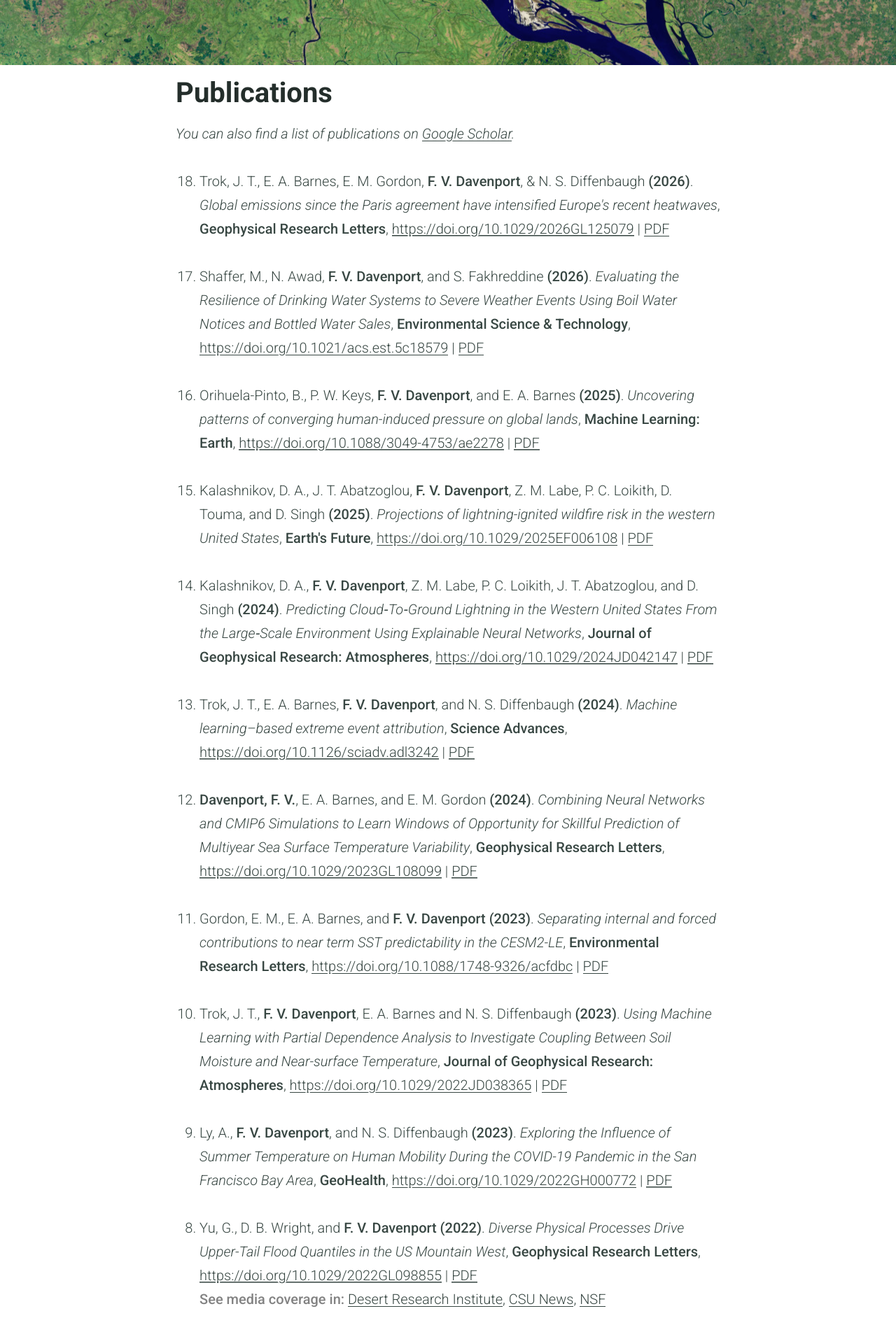
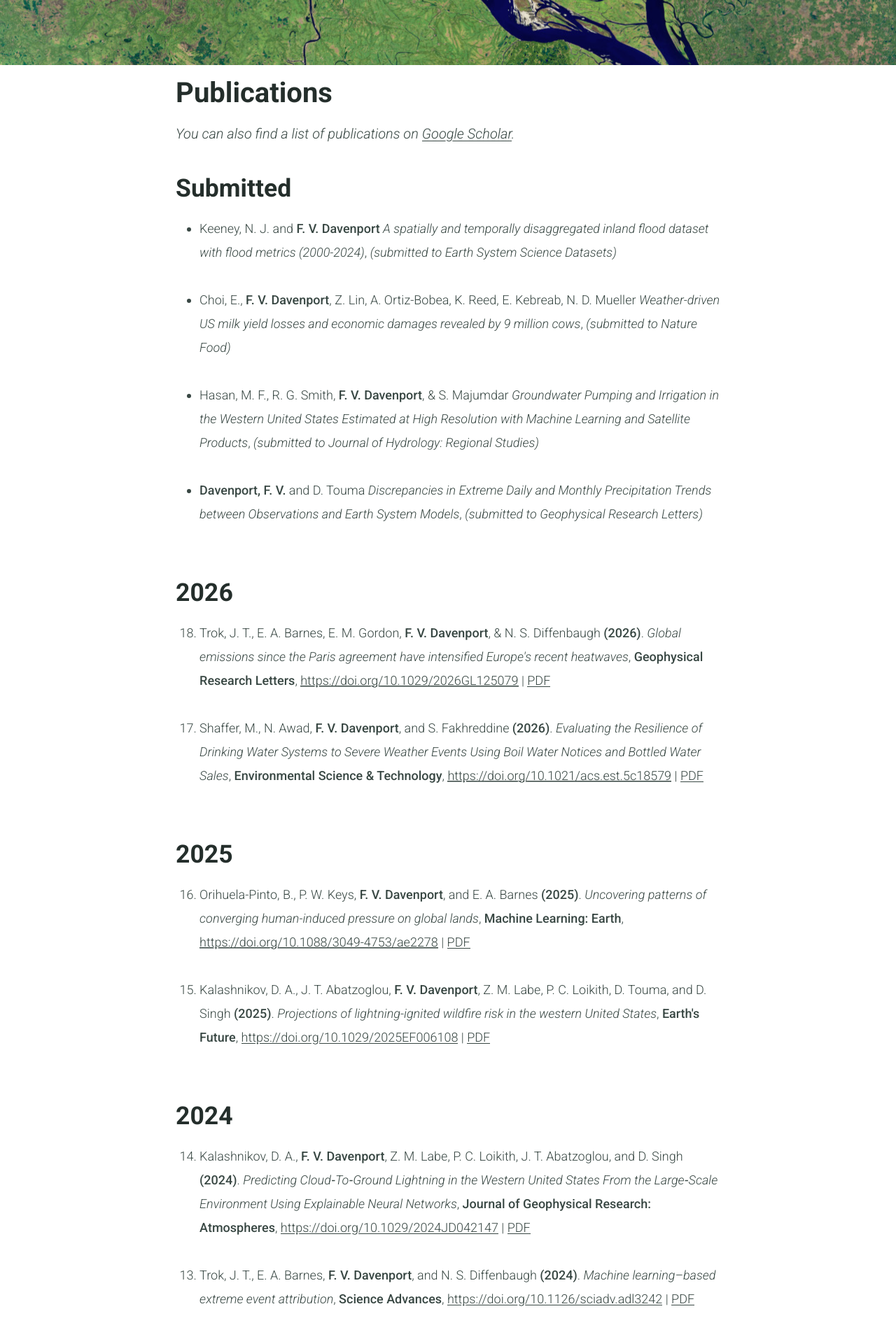
Before and after one commit to fdavenport/fdavenport.github.io, a Jekyll site: the page built from publications.md, in a window 1280 px wide. Shown: the part 331-2245 px from the top of the page at 70% size. Built offline with Jekyll 4.4.1, drawn with Linux system fonts in a browser that asks for light colours.

Commit message:
Add year headings and submitted section to publications page
- Group publications under year headings, keeping continuous numbering
- Add a Submitted section for papers with status: submitted, shown as
  "(submitted to Journal)"
- Add four submitted papers
- Use slightly smaller text for publication and other writing lists

Co-Authored-By: Claude Opus 5.5 <noreply@anthropic.com>

```diff
--- a/_data/publications.yml
+++ b/_data/publications.yml
@@ -1,3 +1,23 @@
+- authors: "Keeney, N. J. and **F. V. Davenport**"
+  title: "A spatially and temporally disaggregated inland flood dataset with flood metrics (2000-2024)"
+  journal: Earth System Science Datasets
+  status: submitted
+
+- authors: "Choi, E., **F. V. Davenport**, Z. Lin, A. Ortiz-Bobea, K. Reed, E. Kebreab, N. D. Mueller"
+  title: "Weather-driven US milk yield losses and economic damages revealed by 9 million cows"
+  journal: Nature Food
+  status: submitted
+
+- authors: "Hasan, M. F., R. G. Smith, **F. V. Davenport**, & S. Majumdar"
+  title: "Groundwater Pumping and Irrigation in the Western United States Estimated at High Resolution with Machine Learning and Satellite Products"
+  journal: "Journal of Hydrology: Regional Studies"
+  status: submitted
+
+- authors: "**Davenport, F. V.** and D. Touma"
+  title: "Discrepancies in Extreme Daily and Monthly Precipitation Trends between Observations and Earth System Models"
+  journal: "Geophysical Research Letters"
+  status: submitted
+
 - authors: "Trok, J. T., E. A. Barnes, E. M. Gordon, **F. V. Davenport**, & N. S. Diffenbaugh"
   title: "Global emissions since the Paris agreement have intensified Europe's recent heatwaves"
   year: 2026
--- a/_includes/citation.html
+++ b/_includes/citation.html
@@ -12,10 +12,14 @@
 
         <i>{{ paper.title }}</i>,
 
+		{% if paper.status == "submitted" %}
+        <i>(submitted to {{ paper.journal }})</i>
+		{% else %}
         <b>{{ paper.journal }}</b>,
 
         	{% if paper.status %}
         <i>({{ paper.status }})</i>
+		{% endif %}
 		{% endif %}
 
 	     <a href="{{ paper.DOI }}" target='_blank'>{{ paper.DOI }}</a>
--- a/_sass/_custom.scss
+++ b/_sass/_custom.scss
@@ -346,3 +346,7 @@ $figureBorderColour: #dee2e6;
   font-size: .75em;
   text-align: right;
 }
+
+.typeset .publication-list li {
+  font-size: .9em;
+}
--- a/publications.md
+++ b/publications.md
@@ -7,8 +7,30 @@ excerpt: ""
 
 *You can also find a list of publications on [Google Scholar](https://scholar.google.com/citations?user=37P41e4AAAAJ&hl=en).*
 
-<ol reversed="reversed">
-    {% for paper in site.data.publications %}
+{% assign submitted = site.data.publications | where: "status", "submitted" %}
+{% assign published = site.data.publications | where_exp: "paper", "paper.status != 'submitted'" %}
+
+{% if submitted.size > 0 %}
+## Submitted
+
+<ul class="publication-list">
+    {% for paper in submitted %}
+      <li>
+       {% include citation.html paper=paper press=true %}
+
+      </li>
+	  <br/>
+    {% endfor %}
+  </ul>
+{% endif %}
+
+{% assign paper_number = published.size %}
+{% assign papers_by_year = published | group_by: "year" %}
+{% for year in papers_by_year %}
+## {{ year.name }}
+
+<ol class="publication-list" reversed="reversed" start="{{ paper_number }}">
+    {% for paper in year.items %}
       <li>
        {% include citation.html paper=paper press=true %}
 
@@ -16,10 +38,12 @@ excerpt: ""
 	  <br/>
     {% endfor %}
   </ol>
+{% assign paper_number = paper_number | minus: year.size %}
+{% endfor %}
 
 ## Other writing
 
-<ul>
+<ul class="publication-list">
 {% for item in site.data.writing %}
 
       <li>
```
